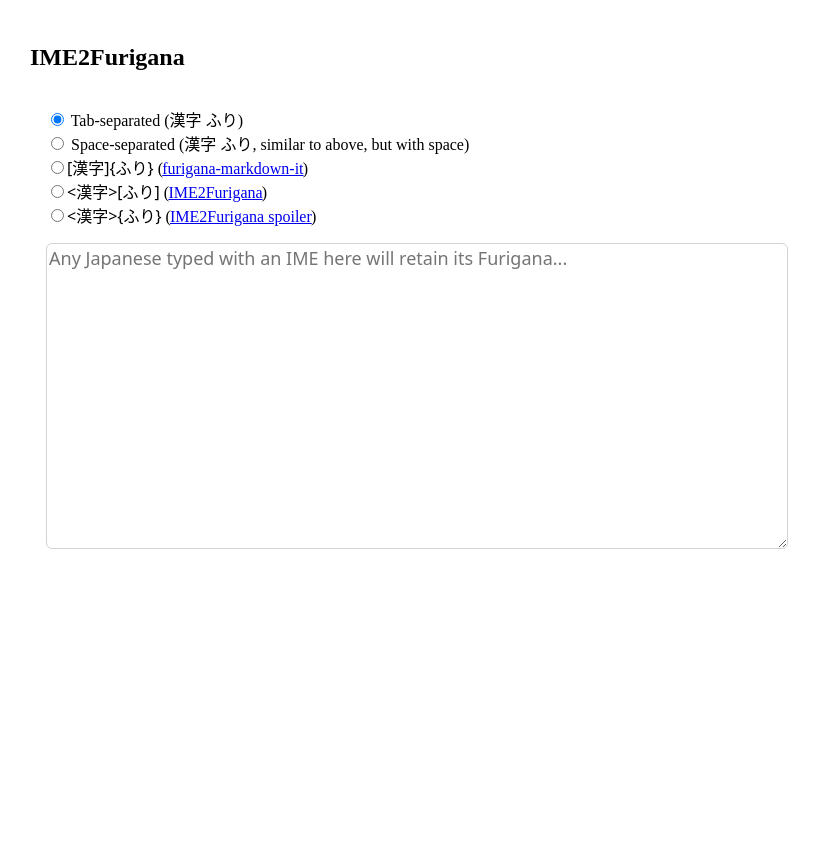
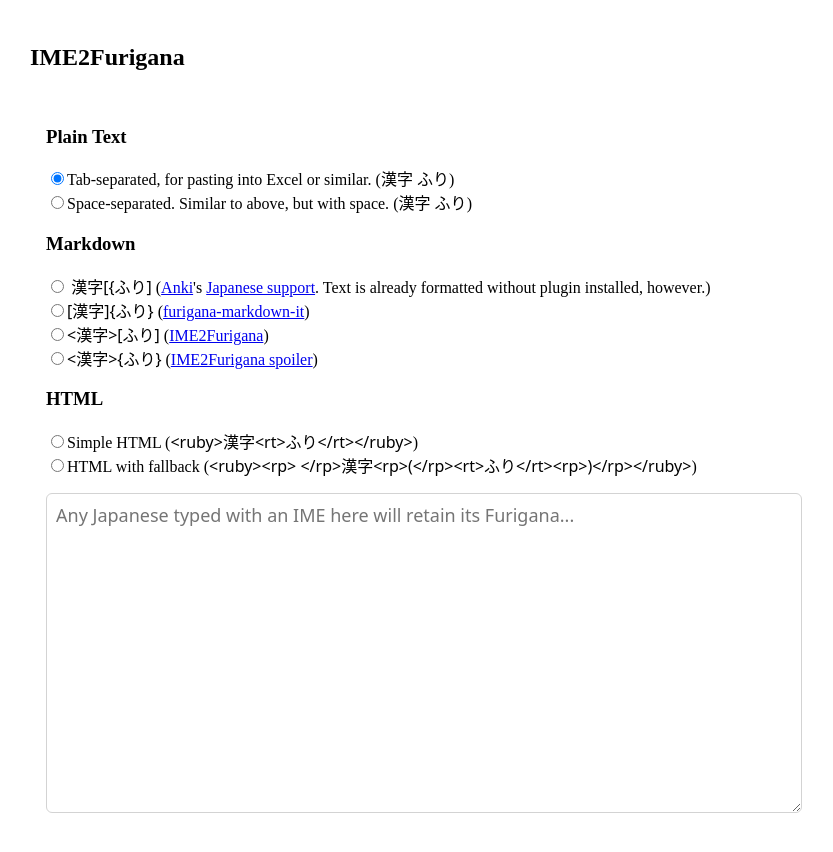
Before and after one commit to patarapolw/jptools, a Vue app: page / in a window 1280 px wide. Shown: the top 852 px of the page, without its empty margins (226-1059 px from the left). Before the commit the page ends 800 px from the top, so only its background shows below. Built offline with nearby package versions, Linux system fonts and the light colour scheme.

Commit message:
add more options

```diff
--- a/package.json
+++ b/package.json
@@ -13,6 +13,7 @@
   },
   "devDependencies": {
     "@vitejs/plugin-vue": "^2.3.0",
+    "gh-pages": "^3.2.3",
     "prettier": "^2.6.2",
     "sass": "^1.50.0",
     "typescript": "^4.5.4",
--- a/src/components/IMEFurigana.vue
+++ b/src/components/IMEFurigana.vue
@@ -1,18 +1,31 @@
 <script lang="ts" setup>
 import { ref } from 'vue'
-import RadioSelect from './RadioSelect.vue'
+import IMEFuriganaSelect, { MakeRubyFunc } from './IMEFuriganaSelect.vue'
 
-type MakeRubyFunc = (base: string, furi: string) => string
-
-const furiFuncs: Record<string, MakeRubyFunc | null> = {
+const furiFuncs: {
+  [cat: string]: {
+    [key: string]: MakeRubyFunc | null
+  }
+} = {
+  'Plain Text': {
     tab: null,
-  space: null,
+    space: null
+  },
+  Markdown: {
+    anki: (base, ruby) => ` ${base}[{${ruby}]`,
     furiganaMarkdownIt: (base, ruby) => `[${base}]{${ruby}}`,
-  IME2Furigana: (base, ruby) => `<${base}>[${ruby}]`,
-  IME2FuriganaSpoiler: (base, ruby) => `<${base}>{${ruby}}`
+    imeToFurigana: (base, ruby) => `<${base}>[${ruby}]`,
+    imeToFuriganaSpoiler: (base, ruby) => `<${base}>{${ruby}}`
+  },
+  HTML: {
+    htmlSimple: (base, ruby) => `<ruby>${base}<rt>${ruby}</rt></ruby>`,
+    htmlFallback: (base, ruby) =>
+      `<ruby><rp> </rp>${base}<rp>(</rp><rt>${ruby}</rt><rp>)</rp></ruby>`
+  }
 }
 
-const furiType = ref<keyof typeof furiFuncs>('tab')
+const furiType = ref('tab')
+const furiFunc = ref<MakeRubyFunc | null>(furiFuncs['Plain Text'].tab)
 const furigana = ref('')
 
 function onTextAreaUpdate({ data }: { data: string }) {
@@ -31,7 +44,7 @@
   let furi = furigana.value.replace(/ｎ/g, 'ん')
   let markup = `${data}\t${furi}`
 
-  const rubyFunc = furiFuncs[furiType.value]
+  const rubyFunc = furiFunc.value
   if (rubyFunc) {
     let parts = data.split(/(\p{sc=Han}+)/gu)
     if (parts.length === 1) return
@@ -49,9 +62,10 @@
       rt = ['', furi]
     }
     rt.shift()
-    markup = parts
-      .map((p, idx) => (idx & 1 ? rubyFunc(p, rt[idx]) : p))
-      .join('')
+    markup = [
+      markup,
+      parts.map((p, idx) => (idx & 1 ? rubyFunc(p, rt[idx]) : p)).join('')
+    ].join(' ')
   } else {
     switch (furiType.value) {
       case 'space':
@@ -70,55 +84,95 @@
 
 <template>
   <section>
-    <RadioSelect
+    <IMEFuriganaSelect
       :values="furiFuncs"
       :select="furiType"
-      @change="(k) => furiType = k"
+      @change="(fn) => furiFunc = fn"
     >
       <template v-slot:tab>
-        Tab-separated (<span lang="ja">漢字{{'\t'}}ふり</span>)
+        <span>{{ 'Tab-separated, for pasting into Excel or similar.' }}</span>
+        <span>{{' ('}}</span>
+        <span lang="ja">{{'漢字\tふり'}}</span>
+        <span>{{')'}}</span>
       </template>
       <template v-slot:space>
-        Space-separated (<span lang="ja">漢字 ふり</span>, similar to above, but
-        with space)
+        <span>{{ 'Space-separated. Similar to above, but with space.' }}</span>
+        <span>{{' ('}}</span>
+        <span lang="ja">{{'漢字 ふり'}}</span>
+        <span>{{')'}}</span>
       </template>
-      <template v-slot:furiganaMarkdownIt>
-        <span lang="ja">[漢字]{ふり}</span> (
-        <span class="close-margin">
+      <template v-slot:anki="{ sample }">
+        <span lang="ja">{{ sample }}</span>
+        <span>{{' ('}}</span>
+        <a
+          href="https://apps.ankiweb.net/"
+          target="_blank"
+          rel="noopener noreferrer"
+        >
+          {{'Anki'}}
+        </a>
+        <span> {{"'s "}} </span>
+        <a
+          href="https://ankiweb.net/shared/info/3918629684"
+          target="_blank"
+          rel="noopener noreferrer"
+        >
+          {{'Japanese support'}}
+        </a>
+        <span>
+          {{'. Text is already formatted without plugin installed, however.'}}
+        </span>
+        <span>{{')'}}</span>
+      </template>
+      <template v-slot:furiganaMarkdownIt="{ sample }">
+        <span lang="ja">{{ sample }}</span>
+        <span>{{' ('}}</span>
         <a
           href="https://github.com/iltrof/furigana-markdown-it"
           target="_blank"
           rel="noopener noreferrer"
-            >furigana-markdown-it</a
         >
-        </span>
-        )
+          {{'furigana-markdown-it'}}
+        </a>
+        <span>{{')'}}</span>
       </template>
-      <template v-slot:IME2Furigana>
-        <span lang="ja">&lt;漢字&gt;[ふり]</span> (
-        <span class="close-margin">
+      <template v-slot:imeToFurigana="{ sample }">
+        <span lang="ja">{{ sample }}</span>
+        <span>{{' ('}}</span>
         <a
           href="https://community.wanikani.com/t/userscript-forum-ime2furigana/39109"
           target="_blank"
           rel="noopener noreferrer"
-            >IME2Furigana</a
         >
-        </span>
-        )
+          {{'IME2Furigana'}}
+        </a>
+        <span>{{')'}}</span>
       </template>
-      <template v-slot:IME2FuriganaSpoiler>
-        <span lang="ja">&lt;漢字&gt;{ふり}</span> (
-        <span class="close-margin">
+      <template v-slot:imeToFuriganaSpoiler="{ sample }">
+        <span lang="ja">{{ sample }}</span>
+        <span>{{' ('}}</span>
         <a
           href="https://community.wanikani.com/t/userscript-forum-ime2furigana/39109"
           target="_blank"
           rel="noopener noreferrer"
-            >IME2Furigana spoiler</a
         >
-        </span>
-        )
+          {{'IME2Furigana spoiler'}}
+        </a>
+        <span>{{')'}}</span>
       </template>
-    </RadioSelect>
+      <template v-slot:htmlSimple="{ sample }">
+        <span>{{ 'Simple HTML' }}</span>
+        <span>{{' ('}}</span>
+        <span lang="ja">{{ sample }}</span>
+        <span>{{')'}}</span>
+      </template>
+      <template v-slot:htmlFallback="{ sample }">
+        <span>{{ 'HTML with fallback' }}</span>
+        <span>{{' ('}}</span>
+        <span lang="ja">{{ sample }}</span>
+        <span>{{')'}}</span>
+      </template>
+    </IMEFuriganaSelect>
     <textarea
       lang="ja"
       placeholder="Any Japanese typed with an IME here will retain its Furigana..."
@@ -135,5 +189,6 @@
   border-radius: 6px;
   border: 1px solid lightgray;
   font-size: 18px;
+  padding: 0.5em;
 }
 </style>
--- /dev/null
+++ b/src/components/IMEFuriganaSelect.vue
@@ -0,0 +1,44 @@
+<script lang="ts" setup>
+export type MakeRubyFunc = (base: string, furi: string) => string
+
+const props = defineProps<{
+  values: {
+    [category: string]: {
+      [key: string]: MakeRubyFunc | null
+    }
+  }
+  select: string
+}>()
+
+const emit = defineEmits<{
+  (e: 'change', value: MakeRubyFunc | null): void
+}>()
+
+const name = 'RadioSelect-' + Math.random().toString(36).substring(2)
+</script>
+
+<template>
+  <nav v-for="[cat, val] in Object.entries(values)" :key="cat">
+    <h3>{{ cat }}</h3>
+    <div class="field" v-for="[k, v] in Object.entries(val)" :key="k">
+      <input
+        type="radio"
+        :name="name"
+        :checked="select === k"
+        @change="emit('change', v)"
+      />
+      <label>
+        <slot :name="k" :fn="v" :sample="v?.('漢字', 'ふり')" lang="ja">
+          <span v-if="v"> {{ v('漢字', 'ふり') }} </span>
+          <span v-else> {{ k }} </span>
+        </slot>
+      </label>
+    </div>
+  </nav>
+</template>
+
+<style scoped>
+nav {
+  margin-bottom: 1em;
+}
+</style>
--- a/src/components/RadioSelect.vue
+++ /dev/null
@@ -1,34 +0,0 @@
-<script lang="ts" setup>
-const props = defineProps<{
-  values: Record<string, any>
-  select: string
-}>()
-
-const emit = defineEmits<{
-  (e: 'change', value: keyof typeof props.values): void
-}>()
-
-const name = 'RadioSelect-' + Math.random().toString(36).substring(2)
-</script>
-
-<template>
-  <nav>
-    <div class="field" v-for="[k, v] in Object.entries(values)" :key="k">
-      <input
-        type="radio"
-        :name="name"
-        :checked="select === k"
-        @change="emit('change', k)"
-      />
-      <label>
-        <slot :name="k">{{ v }}</slot>
-      </label>
-    </div>
-  </nav>
-</template>
-
-<style scoped>
-nav {
-  margin-bottom: 1em;
-}
-</style>
--- a/src/global.scss
+++ b/src/global.scss
@@ -8,10 +8,3 @@
     font-family: "Source Han Sans", "源ノ角ゴシック", "Hiragino Sans", "HiraKakuProN-W3", "Hiragino Kaku Gothic ProN W3", "Hiragino Kaku Gothic ProN", "ヒラギノ角ゴ ProN W3", "Noto Sans", "Noto Sans CJK JP", "メイリオ", Meiryo, "游ゴシック", YuGothic, "ＭＳ Ｐゴシック", "MS PGothic", "ＭＳ ゴシック", "MS Gothic", sans-serif;
   }
 }
-
-.close-margin {
-  $margin: -0.3em;
-
-  margin-left: $margin;
-  margin-right: $margin;
-}
```
Also changed, not shown: 1 other file (tests, documents, lock files or other folders). Lines whose indentation alone changed are shown as unchanged.
